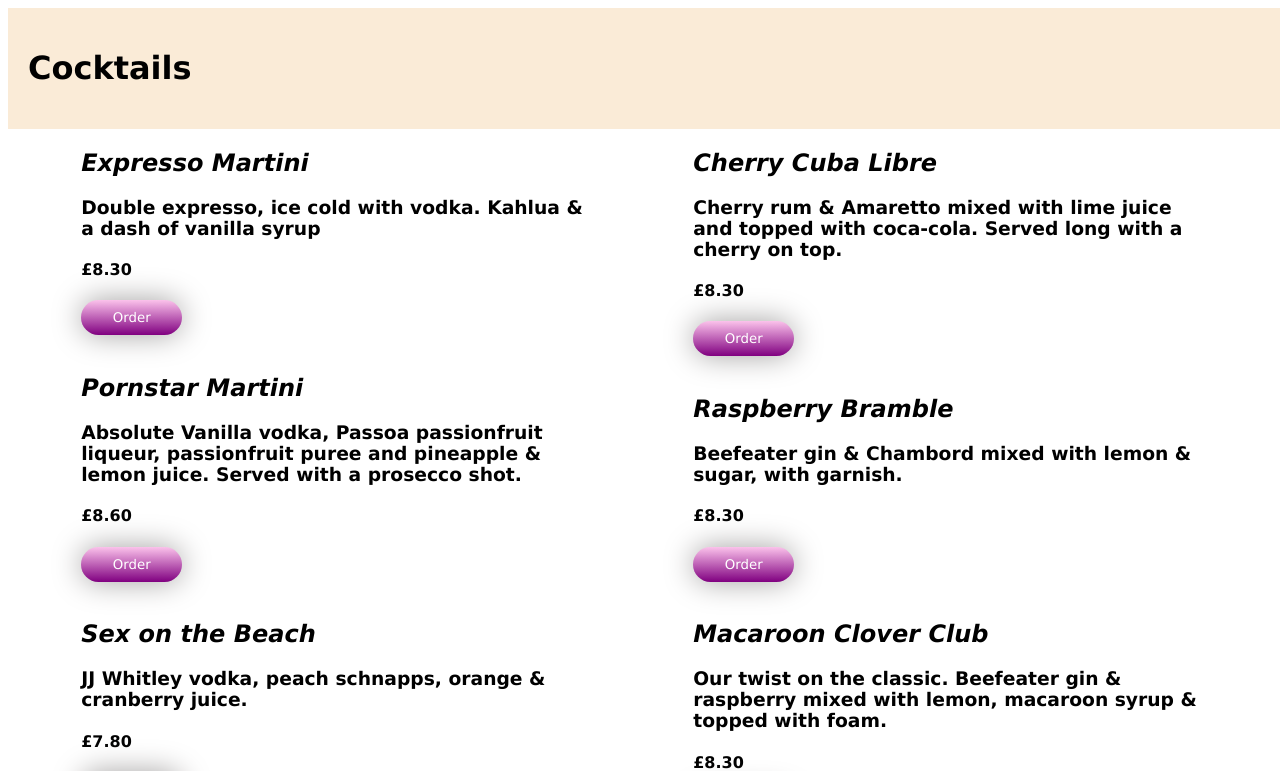
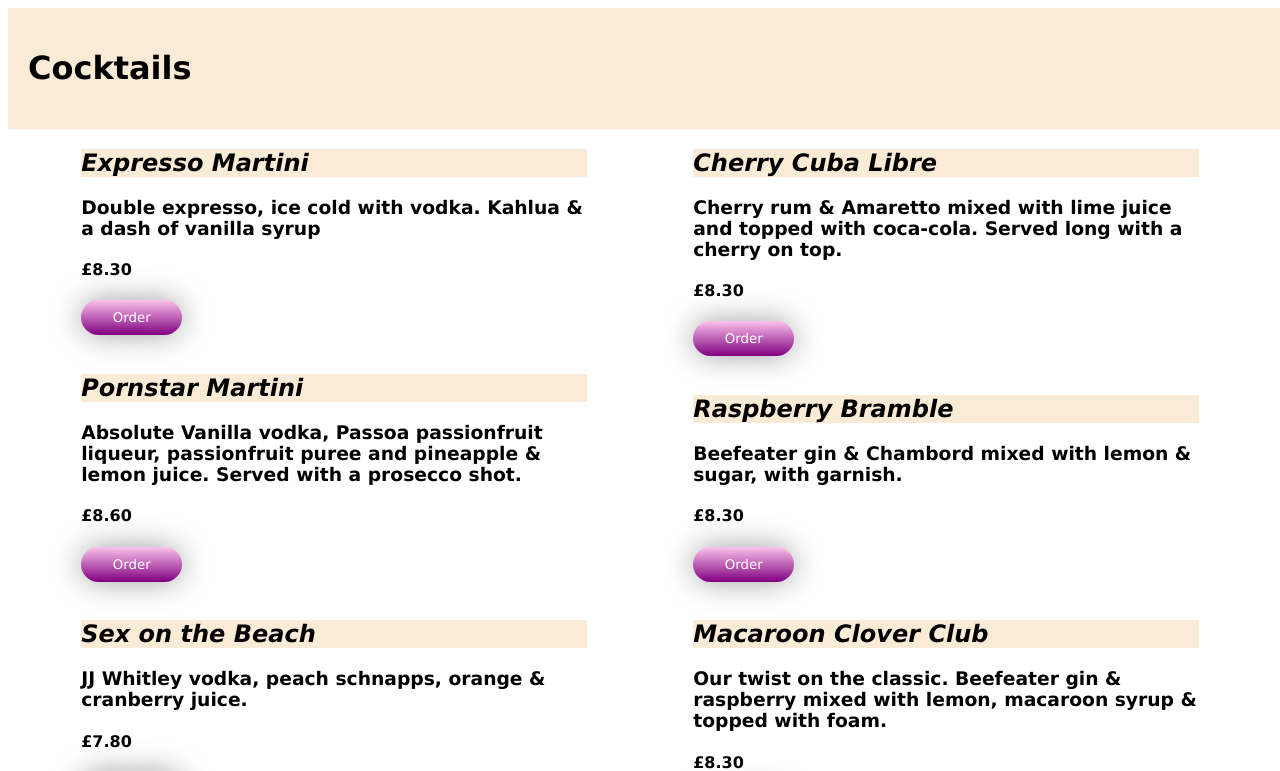
Before and after one commit to fionadodge/Cocktail-Menu, a React (Create React App) app: page / in a window 1280 px wide. Shown: the top 771 px of the page. Built offline with nearby package versions, Linux system fonts and the light colour scheme.

Commit message:
heading backing included

```diff
--- a/src/Button.js
+++ b/src/Button.js
@@ -1,6 +1,7 @@
 import React, { useState } from 'react';
 import './Button.css';
 import name from './Product';
+import id from './Product';
 
 function Button(props) {
   const { name } = props;
--- a/src/Product.css
+++ b/src/Product.css
@@ -0,0 +1,3 @@
+#product-heading {
+    background-color: antiquewhite;
+}
```
